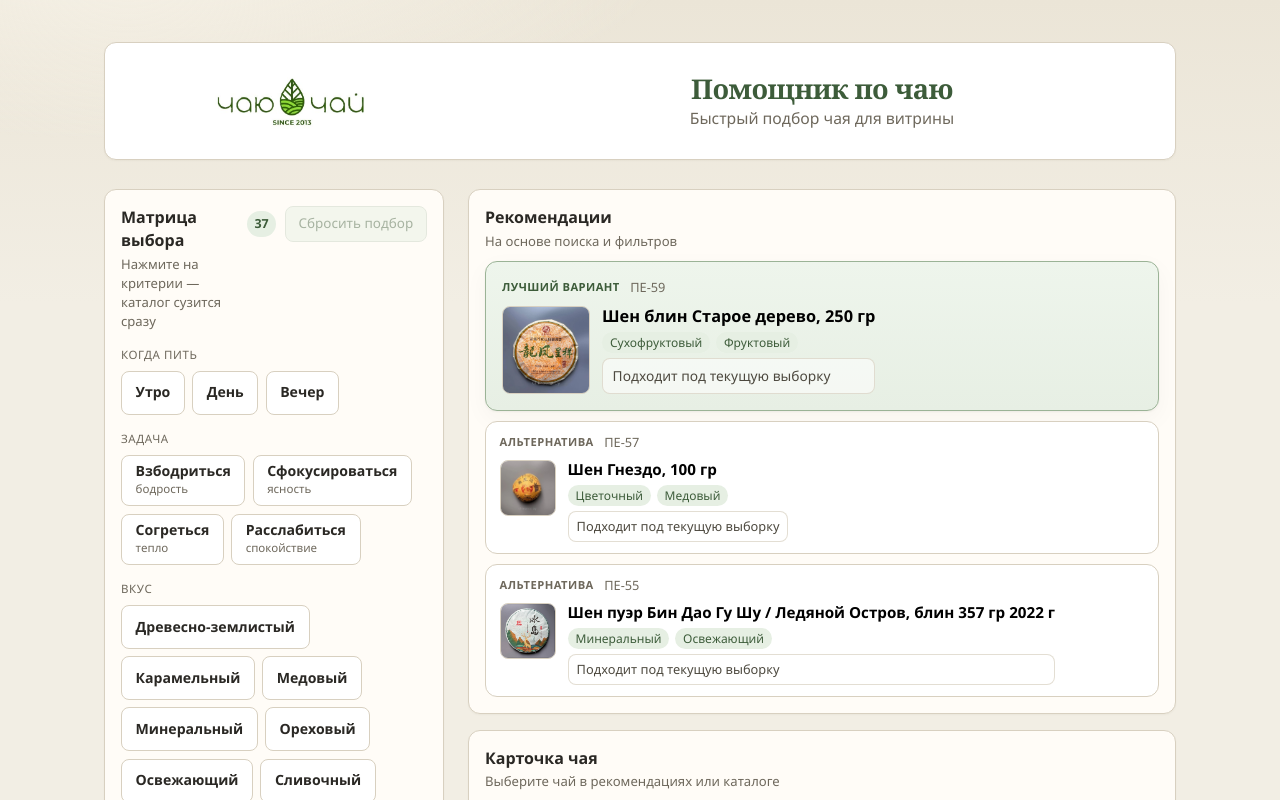
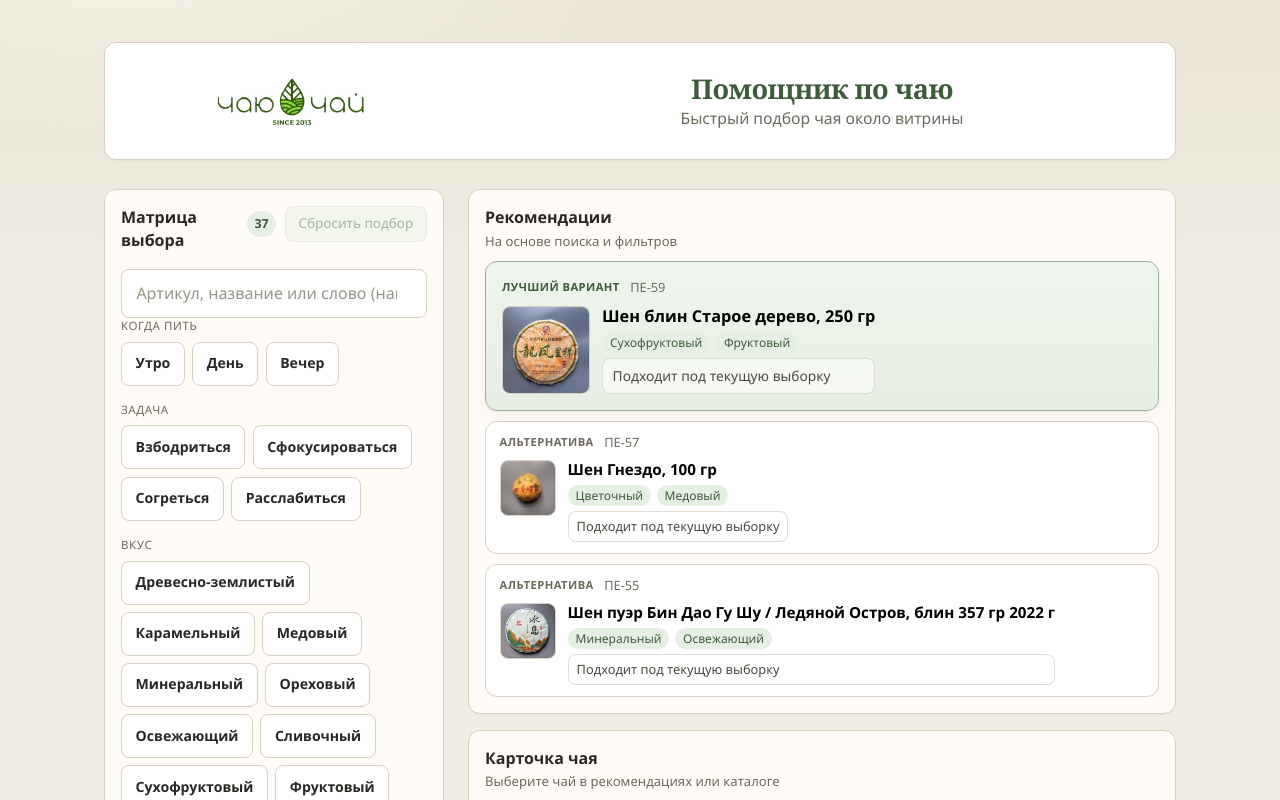
Before and after one commit to chauchai0311-prog/tea_assistant, a React (Vite) app: page / in a window 1280 px wide. Shown: the top 800 px of the page. Built offline with nearby package versions, Linux system fonts and the light colour scheme.

Commit message:
Add files via upload

```diff
--- a/src/components/Header.jsx
+++ b/src/components/Header.jsx
@@ -27,7 +27,7 @@ function Header() {
 
         <div className="header__text">
           <h1 className="header__title">Помощник по чаю</h1>
-          <p className="header__subtitle">Быстрый подбор чая для витрины</p>
+          <p className="header__subtitle">Быстрый подбор чая около витрины</p>
         </div>
       </div>
     </header>
--- a/src/components/SearchBar.jsx
+++ b/src/components/SearchBar.jsx
@@ -1,24 +1,78 @@
-function SearchBar({ value = '', onChange }) {
+/**
+ * @param {'panel' | 'embedded'} variant
+ *   panel — отдельный блок; embedded — только поле (внутри матрицы)
+ */
+function SearchBar({
+  value = '',
+  onChange,
+  onSubmit,
+  resultCount = null,
+  onJumpToResults,
+  variant = 'panel',
+}) {
+  const query = String(value || '').trim()
+  const showJump =
+    Boolean(query) && typeof resultCount === 'number' && typeof onJumpToResults === 'function'
+
+  const handleKeyDown = (event) => {
+    if (event.key === 'Enter') {
+      event.preventDefault()
+      onSubmit?.(value)
+    }
+  }
+
+  const field = (
+    <>
+      <label className="search-bar__label" htmlFor="tea-search">
+        <span className="visually-hidden">
+          Поиск по артикулу, названию или слову из карточки
+        </span>
+        <input
+          id="tea-search"
+          className="search-bar__input"
+          type="search"
+          value={value}
+          onChange={(event) => onChange?.(event.target.value)}
+          onKeyDown={handleKeyDown}
+          placeholder="Артикул, название или слово (например, нефть)"
+          autoComplete="off"
+          spellCheck="false"
+          enterKeyHint="search"
+        />
+      </label>
+
+      {showJump ? (
+        <button
+          type="button"
+          className="search-bar__jump"
+          onClick={() => onJumpToResults?.()}
+        >
+          <span className="search-bar__jump-text">
+            {resultCount === 0 ? 'Ничего не найдено' : `Найдено: ${resultCount}`}
+          </span>
+          {resultCount > 0 ? (
+            <span className="search-bar__jump-action">Смотреть ↓</span>
+          ) : null}
+        </button>
+      ) : null}
+    </>
+  )
+
+  if (variant === 'embedded') {
+    return (
+      <div className="search-bar search-bar--embedded" aria-label="Поиск">
+        {field}
+      </div>
+    )
+  }
+
   return (
     <section className="panel search-bar" aria-label="Поиск">
       <div className="panel__heading">
         <h2 className="panel__title">Поиск</h2>
         <p className="panel__hint">Артикул или название</p>
       </div>
-
-      <label className="search-bar__label" htmlFor="tea-search">
-        <span className="visually-hidden">Поиск по названию или артикулу</span>
-        <input
-          id="tea-search"
-          className="search-bar__input"
-          type="search"
-          value={value}
-          onChange={(event) => onChange?.(event.target.value)}
-          placeholder="Поиск по названию или артикулу"
-          autoComplete="off"
-          spellCheck="false"
-        />
-      </label>
+      {field}
     </section>
   )
 }
--- a/src/components/SelectionMatrix.jsx
+++ b/src/components/SelectionMatrix.jsx
@@ -5,13 +5,6 @@ const BEST_TIME_LABELS = {
   Утро: 'Утро',
   День: 'День',
   'Ранний вечер': 'Вечер',
-}
-
-const EFFECT_HINTS = {
-  Взбодриться: 'бодрость',
-  Сфокусироваться: 'ясность',
-  Согреться: 'тепло',
-  Расслабиться: 'спокойствие',
 }
 
 const EFFECT_ORDER = ['Взбодриться', 'Сфокусироваться', 'Согреться', 'Расслабиться']
@@ -25,7 +18,7 @@ function orderedValues(values, preferredOrder) {
   return [...preferred, ...rest]
 }
 
-function MatrixChip({ label, hint, active, onClick, count }) {
+function MatrixChip({ label, active, onClick, count }) {
   return (
     <button
       type="button"
@@ -34,7 +27,6 @@ function MatrixChip({ label, hint, active, onClick, count }) {
       aria-pressed={active}
     >
       <span className="matrix-chip__label">{label}</span>
-      {hint ? <span className="matrix-chip__hint">{hint}</span> : null}
       {typeof count === 'number' ? (
         <span className="matrix-chip__count" aria-hidden="true">
           {count}
@@ -67,6 +59,7 @@ function SelectionMatrix({
   },
   matchCount = 0,
   onChange,
+  searchSlot = null,
 }) {
   const update = (patch) => {
     onChange?.({ ...filters, ...patch })
@@ -106,7 +99,6 @@ function SelectionMatrix({
       <div className="selection-matrix__header">
         <div className="panel__heading">
           <h2 className="panel__title">Матрица выбора</h2>
-          <p className="panel__hint">Нажмите на критерии — каталог сузится сразу</p>
         </div>
         <div className="selection-matrix__meta">
           <span className="panel__count" title="Подходящих чаёв">
@@ -122,6 +114,8 @@ function SelectionMatrix({
           </button>
         </div>
       </div>
+
+      {searchSlot ? <div className="selection-matrix__search">{searchSlot}</div> : null}
 
       <div className="selection-matrix__body">
         <MatrixRow title="Когда пить">
@@ -140,7 +134,6 @@ function SelectionMatrix({
             <MatrixChip
               key={value}
               label={value}
-              hint={EFFECT_HINTS[value]}
               active={filters.effect === value}
               onClick={() => toggleSingle('effect', value)}
             />
```
